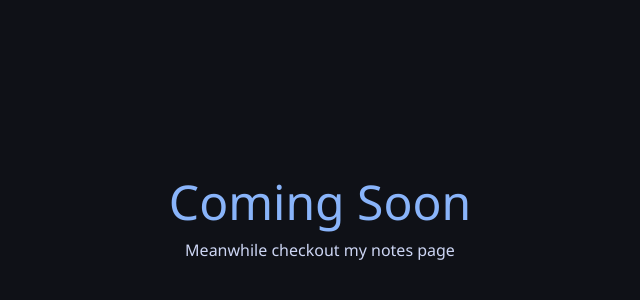
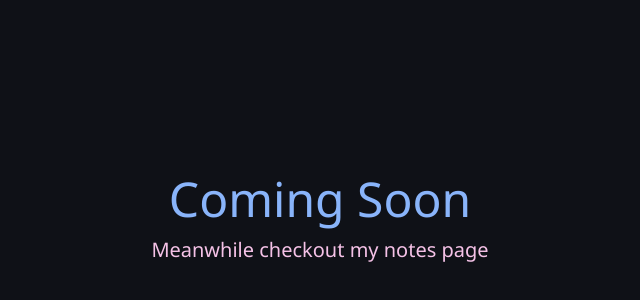
Before and after one commit to aslamcodes/personal-page-v2, a SvelteKit app: page / in a window 1280 px wide. Shown: the part 186-486 px from the top of the page, without its empty margins (320-960 px from the left). Built offline with nearby package versions, Linux system fonts and the light colour scheme.

Commit message:
style anchor tag

```diff
--- a/src/routes/+page.svelte
+++ b/src/routes/+page.svelte
@@ -23,10 +23,11 @@
     color: #89b4fa; /* Neon blue */
   }
 
-  p {
+  a {
     font-size: 1.25rem;
     color: #f5c2e7; /* Soft purple */
     margin-top: 0.5rem;
+    text-decoration: none;
   }
 </style>
 
```
